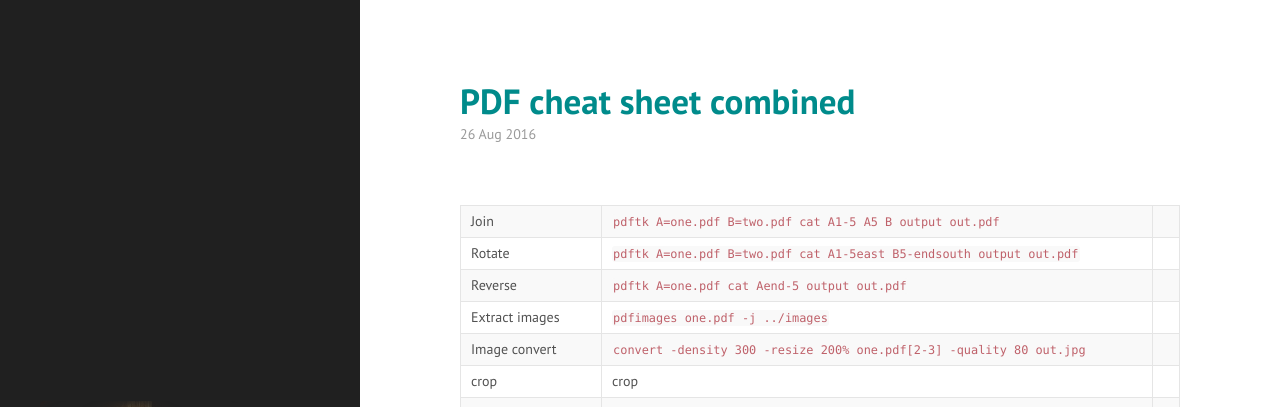
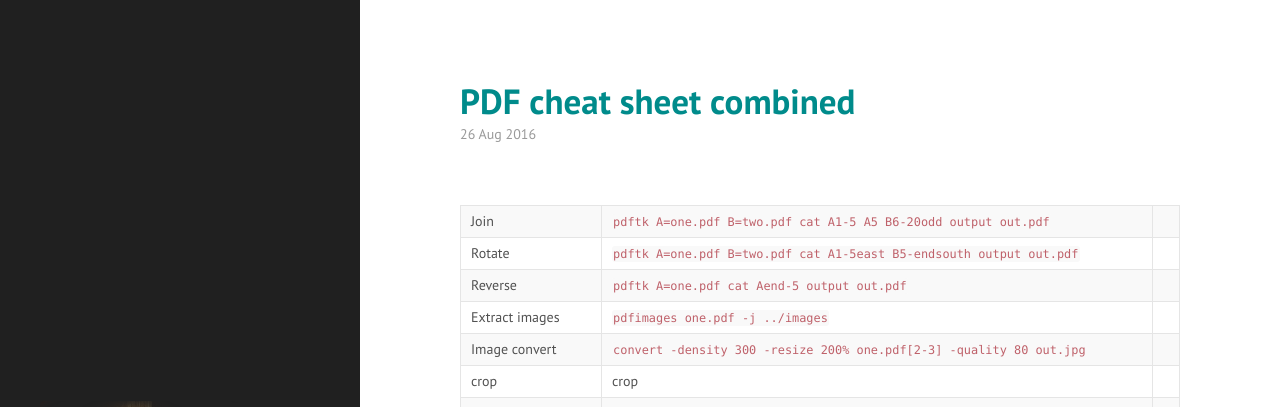
Before and after one commit to MaheshTK/MaheshTK.github.io, a Jekyll site: the page built from _posts/2016-08-26-pdf-cheat-sheet-combined.markdown, in a window 1280 px wide and 992 px high. Shown: the top 407 px of the window. Built offline with Jekyll 4.4.1, drawn with Linux system fonts in a browser that asks for light colours.

Commit message:
Post update: PDF cheat sheet combined

```diff
--- a/_posts/2016-08-26-pdf-cheat-sheet-combined.markdown
+++ b/_posts/2016-08-26-pdf-cheat-sheet-combined.markdown
@@ -3,7 +3,7 @@ published: true
 title: PDF cheat sheet combined
 layout: post
 ---
-| Join | `pdftk A=one.pdf B=two.pdf cat A1-5 A5 B output out.pdf` |
+| Join | `pdftk A=one.pdf B=two.pdf cat A1-5 A5 B6-20odd output out.pdf` |
 | Rotate | `pdftk  A=one.pdf B=two.pdf cat A1-5east B5-endsouth output out.pdf` |
 | Reverse | `pdftk A=one.pdf cat Aend-5 output out.pdf` |
 | Extract images | `pdfimages one.pdf -j ../images` |
```
